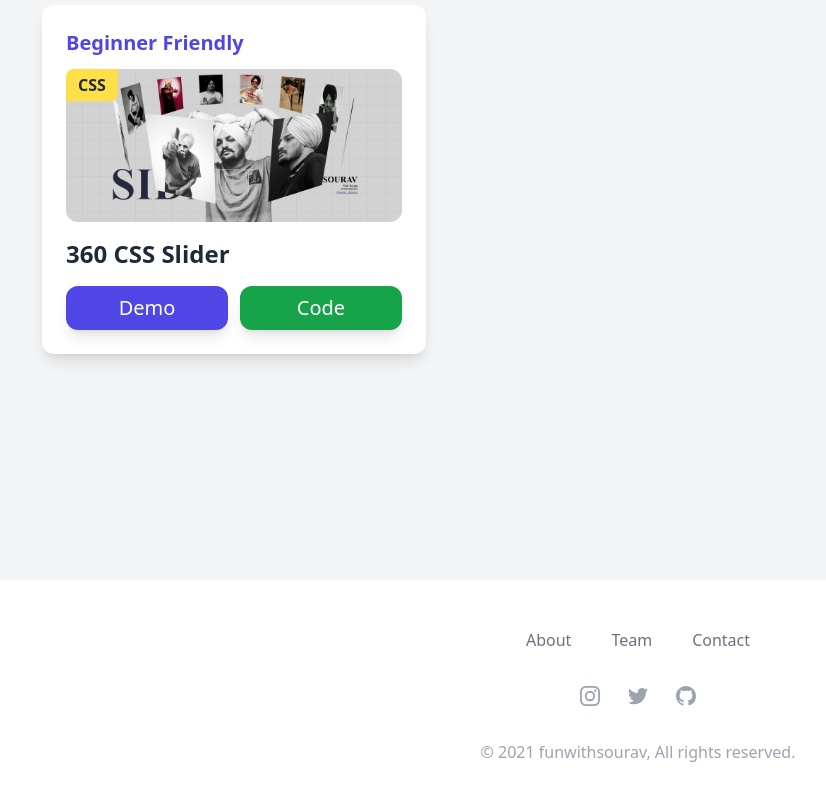
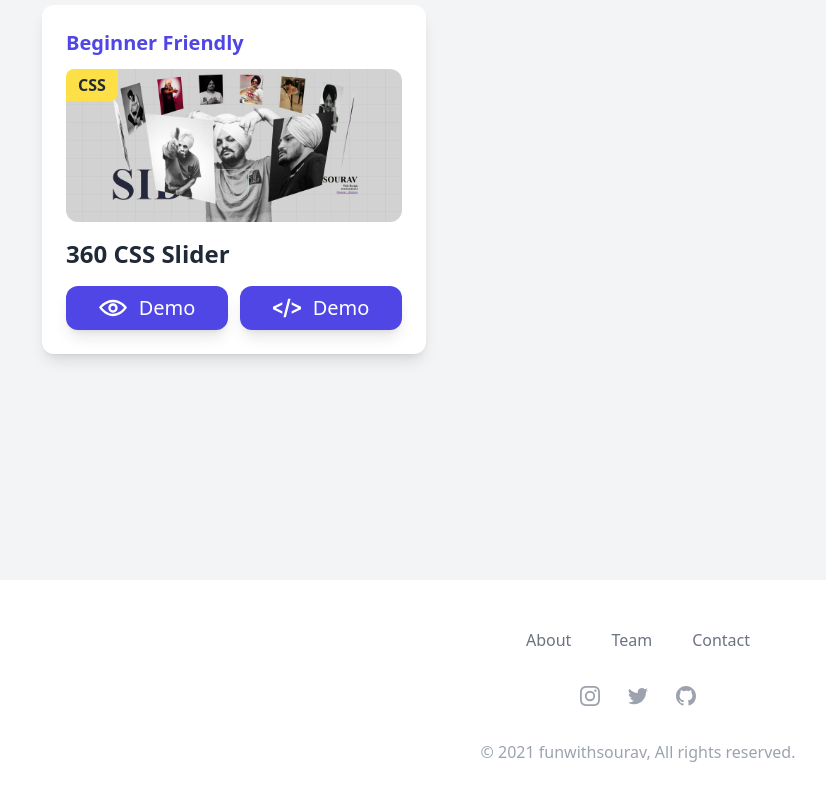
Before and after one commit to Souravhere/funwithsourav, a plain HTML site: page index.html in a window 1280 px wide. Shown: the part 793-1593 px from the top of the page, without its empty margins (2-828 px from the left). Drawn offline with nearby package versions, Linux system fonts and the light colour scheme.

Commit message:
Script.js update menu and card ui form js

```diff
--- a/scripts.js
+++ b/scripts.js
@@ -32,11 +32,17 @@ document.addEventListener("DOMContentLoaded",function(){
                 <h1 class="mt-4 text-gray-800 text-2xl font-bold cursor-pointer">${ele.title}</h1>
                 <div class="flex items-center justify-between gap-3 w-full">
                     <div class="w-1/2">
-                        <a href="${ele.postlink}" target="_blank"><p class="mt-4 mb-4 text-xl text-white bg-indigo-600 py-2 rounded-xl shadow-lg text-center hover:bg-indigo-400 transition duration-500">Demo</p></a>
-                    </div>
+    <a href="${ele.postlink}" target="_blank"><div class="flex gap-3 items-center justify-center mt-4 mb-4 text-xl text-white bg-indigo-600 py-2 rounded-xl shadow-lg text-center hover:bg-indigo-400 transition duration-500">
+        <svg xmlns="http://www.w3.org/2000/svg" width="28" height="28"  fill="currentColor" viewBox="0 0 24 24"><path d="M12.015 7c4.751 0 8.063 3.012 9.504 4.636-1.401 1.837-4.713 5.364-9.504 5.364-4.42 0-7.93-3.536-9.478-5.407 1.493-1.647 4.817-4.593 9.478-4.593zm0-2c-7.569 0-12.015 6.551-12.015 6.551s4.835 7.449 12.015 7.449c7.733 0 11.985-7.449 11.985-7.449s-4.291-6.551-11.985-6.551zm-.015 5c1.103 0 2 .897 2 2s-.897 2-2 2-2-.897-2-2 .897-2 2-2zm0-2c-2.209 0-4 1.792-4 4 0 2.209 1.791 4 4 4s4-1.791 4-4c0-2.208-1.791-4-4-4z"/></svg>
+          <p>Demo</p>
+    </div></a>
+</div>
                     <div class="w-1/2">
-                        <a href="${ele.githublink}" target="_blank"><p class="mt-4 mb-4 text-xl text-white bg-green-600 py-2 rounded-xl shadow-lg text-center hover:bg-green-400 transition duration-500">Code</p></a>
-                    </div>
+    <a href="${ele.githublink}" target="_blank"><div class="flex gap-3 items-center justify-center mt-4 mb-4 text-xl text-white bg-indigo-600 py-2 rounded-xl shadow-lg text-center hover:bg-indigo-400 transition duration-500">
+        <svg xmlns="http://www.w3.org/2000/svg" width="28" height="28" fill="currentColor" viewBox="0 0 24 24"><path d="M24 10.935v2.131l-8 3.947v-2.23l5.64-2.783-5.64-2.79v-2.223l8 3.948zm-16 3.848l-5.64-2.783 5.64-2.79v-2.223l-8 3.948v2.131l8 3.947v-2.23zm7.047-10.783h-2.078l-4.011 16h2.073l4.016-16z"/></svg>
+          <p>Demo</p>
+    </div></a>
+</div>
                 </div>
                 </div>
             </div>
```
Also changed, not shown: index.html (+3 -0 lines).
